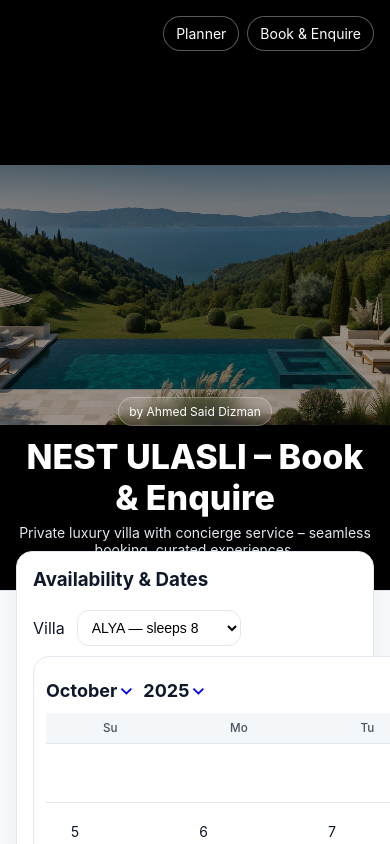
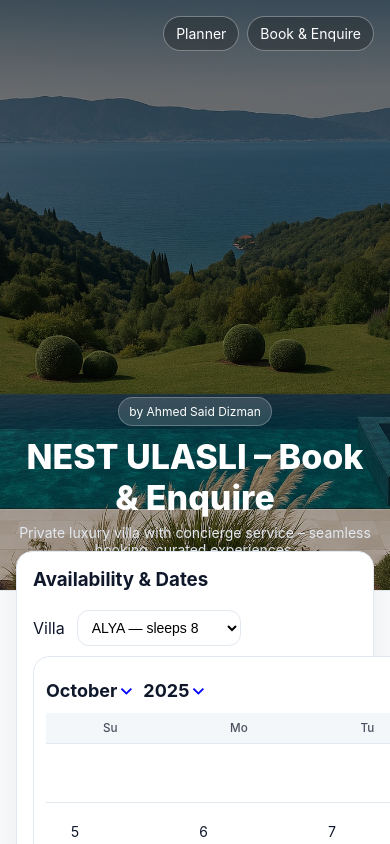
Before and after one commit to dirvass/nest-planner, a React (Vite) app: page /book in a window 390 px wide. Shown: the top 844 px of the page. Built offline with nearby package versions, Linux system fonts and the light colour scheme.

Commit message:
Update styles.css

```diff
--- a/src/styles.css
+++ b/src/styles.css
@@ -18,24 +18,32 @@ body{
 
 /* --- HERO HEADER --- */
 .header{
-  position:relative;
-  overflow:hidden;
-  border-bottom:1px solid var(--border);
+  position: relative;
+  overflow: hidden;
+  border-bottom: 1px solid var(--border);
   background:
-    linear-gradient(180deg, rgba(0,0,0,.55), rgba(0,0,0,.25)),
-    url("/hero.jpg") center center/contain no-repeat; /* contain = resmi kesmeden göster */
-  background-color:#000; /* kenarlarda boşluk varsa siyah doldurur */
-  color:#fff;
-  height:100vh;                 /* tam ekran yüksekliği */
-  display:flex;
-  align-items:flex-end;
+    linear-gradient(180deg, rgba(0,0,0,0.55), rgba(0,0,0,0.25)),
+    url("/hero.jpg") center center/cover no-repeat;
+  color: #fff;
+  height: 100vh;             /* tam ekran yüksekliği */
+  display: flex;
+  align-items: flex-end;
+  background-attachment: fixed;  /* hafif parallax efekti */
 }
+@media (max-width: 768px) {
+  .header {
+    background-attachment: scroll; /* mobilde sabit kalmasın */
+    height: 75vh; /* biraz daha kısa */
+  }
+}
+
 .header-inner{
   max-width:1100px;
   margin:0 auto;
   padding:48px 16px 72px;
   text-align:center;
 }
+
 .badge{
   display:inline-block;
   padding:6px 10px;
```
